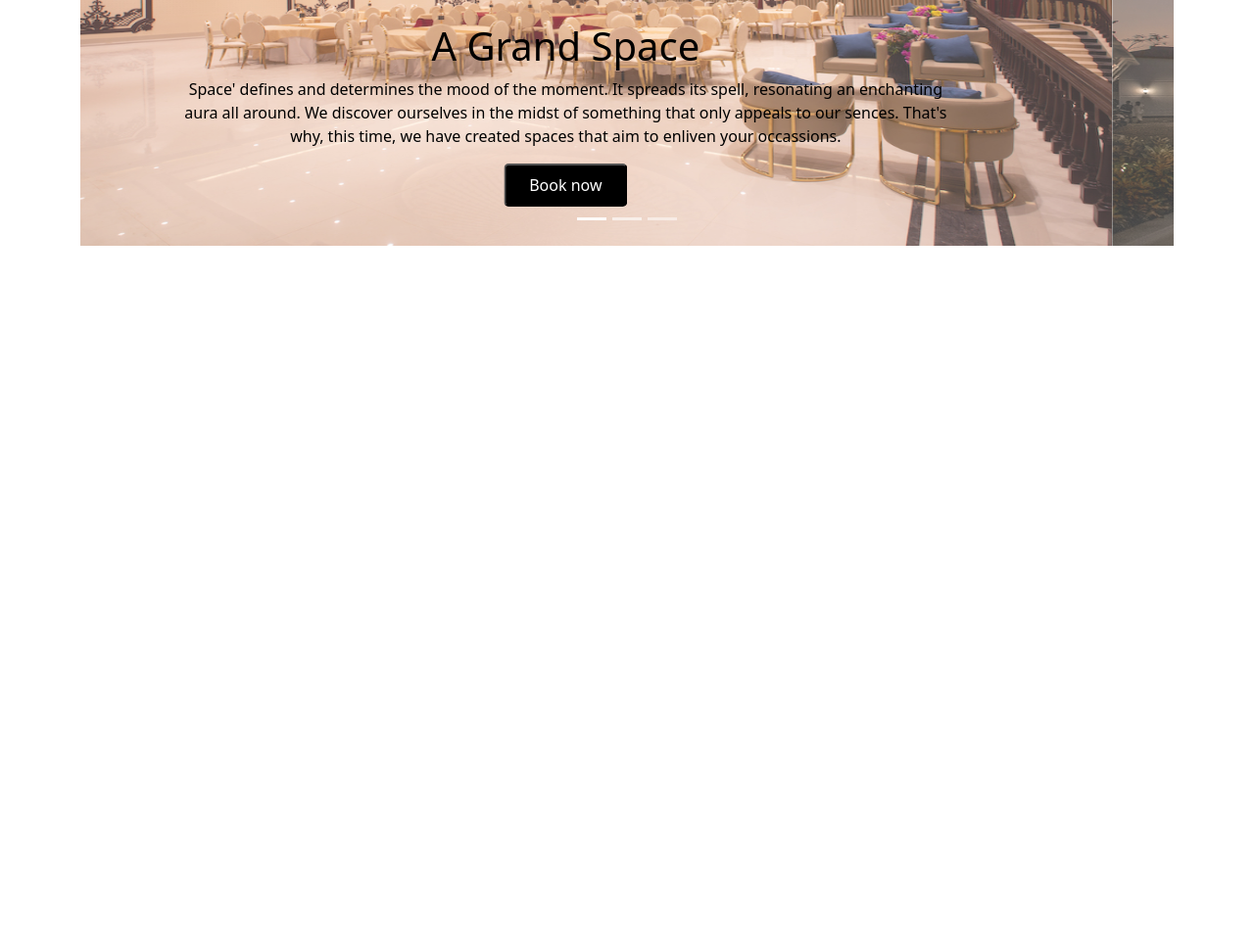
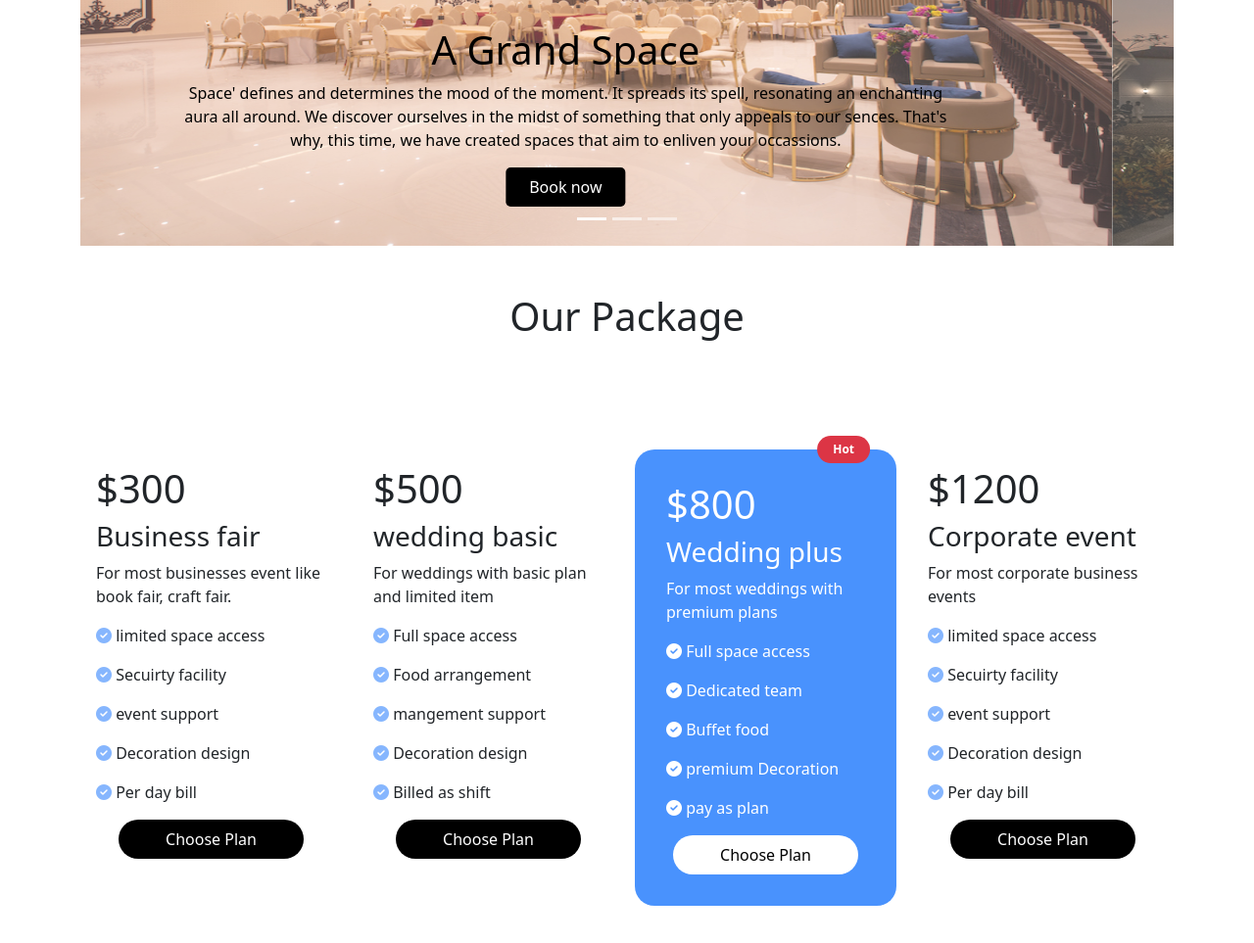
Before and after one commit to Nargis21/convention-hall, a plain HTML site: page index.html in a window 1280 px wide. Shown: the part 299-1262 px from the top of the page at 98% size. Before the commit the page ends 800 px from the top, so only its background shows below. Drawn offline with nearby package versions, Linux system fonts and the light colour scheme.

Commit message:
Section-2 landing

```diff
--- a/index.html
+++ b/index.html
@@ -20,7 +20,7 @@
 </head>
 
 <body>
-    <header class="">
+    <header class="mb-5">
         <nav class="banner-margin navbar navbar-expand-lg navbar-light bg-white fixed-top ">
             <div class="container d-flex justify-content-between align-items-center">
                 <a class="navbar-brand " href="#">
@@ -37,13 +37,13 @@
                             <a class="nav-link active" aria-current="page" href="#">Home</a>
                         </li>
                         <li class="nav-item me-5">
-                            <a class="nav-link" href="#shoes">About Us</a>
+                            <a class="nav-link" href="">About Us</a>
                         </li>
                         <li class="nav-item me-5">
-                            <a class="nav-link" href="#backpack">Features</a>
+                            <a class="nav-link" href="">Features</a>
                         </li>
                         <li class="nav-item me-5">
-                            <a class="nav-link" href="#contact">Contact Us</a>
+                            <a class="nav-link" href="">Contact Us</a>
                         </li>
                     </ul>
                 </div>
@@ -61,39 +61,39 @@
                 </div>
                 <div class="carousel-inner">
                     <div class="carousel-item active">
-                        <img src="images/slide-2.jpg" class="d-block w-100 opacity-75 " alt="...">
-                        <div class="carousel-caption d-none d-md-block">
+                        <img src="images/slide-2.jpg" class="d-block w-100  opacity-75 " alt="...">
+                        <div class="carousel-caption d-md-block">
                             <h1 class="text-black">A Grand Space</h1>
                             <p class="text-black">Space' defines and determines the mood of the moment. It spreads its
                                 spell, resonating an
                                 enchanting aura all around. We discover ourselves in the midst of something that only
                                 appeals to our sences. That's why, this time, we have created spaces that aim to enliven
                                 your occassions.</p>
-                            <button class="bg-black border-none rounded-3 text-white py-2 px-4">Book now</button>
+                            <button class="bg-black border-0 rounded-3 text-white py-2 px-4">Book now</button>
                         </div>
                     </div>
                     <div class="carousel-item">
                         <img src="images/slide-1.jpg" class="d-block w-100 opacity-75" alt="...">
-                        <div class="carousel-caption d-none d-md-block">
+                        <div class="carousel-caption d-md-block">
                             <h1 class="text-black">A Grand Space</h1>
                             <p class="text-black">Space' defines and determines the mood of the moment. It spreads its
                                 spell, resonating an
                                 enchanting aura all around. We discover ourselves in the midst of something that only
                                 appeals to our sences. That's why, this time, we have created spaces that aim to enliven
                                 your occassions.</p>
-                            <button class="bg-black border-none rounded-3 text-white py-2 px-4">Book now</button>
+                            <button class="bg-black border-0 rounded-3 text-white py-2 px-4">Book now</button>
                         </div>
                     </div>
                     <div class="carousel-item">
                         <img src="images/slide-3.jpg" class="d-block w-100 opacity-75" alt="...">
-                        <div class="carousel-caption d-none d-md-block">
+                        <div class="carousel-caption d-md-block">
                             <h1 class="text-black">A Grand Space</h1>
                             <p class="text-black">Space' defines and determines the mood of the moment. It spreads its
                                 spell, resonating an
                                 enchanting aura all around. We discover ourselves in the midst of something that only
                                 appeals to our sences. That's why, this time, we have created spaces that aim to enliven
                                 your occassions.</p>
-                            <button class="bg-black border-none rounded-3 text-white py-2 px-4">Book now</button>
+                            <button class="bg-black border-0 rounded-3 text-white py-2 px-4">Book now</button>
                         </div>
                     </div>
                 </div>
@@ -109,8 +109,96 @@
         </section>
     </header>
     <main>
-        <section class="container">
+        <section class="container my-5">
+            <h1 class="text-center">Our Package</h1>
+            <div class="row g-3 pt-5 mt-lg-5">
+                <div class="col-sm-6 col-md-6 col-lg-3 ">
+                    <div class="card h-100 border-0">
+                        <div class="card-body">
+                            <h1 class="card-title">$300</h1>
+                            <h3>Business fair</h3>
+                            <p class="card-text">For most businesses event
+                                like book fair, craft fair.
+                            </p>
+                            <p><i class="fas fa-check-circle text-primary text-opacity-50"></i> limited space access</p>
+                            <p><i class="fas fa-check-circle text-primary text-opacity-50"></i> Secuirty facility</p>
+                            <p><i class="fas fa-check-circle text-primary text-opacity-50"></i> event support</p>
+                            <p><i class="fas fa-check-circle text-primary text-opacity-50"></i> Decoration design</p>
+                            <p><i class="fas fa-check-circle text-primary text-opacity-50"></i> Per day bill</p>
+                            <div class="d-flex align-items-center flex-column">
+                                <button class="card-footer bg-black border-0 rounded-pill text-white py-2 px-5 ">
+                                    Choose
+                                    Plan</button>
+                            </div>
+                        </div>
+                    </div>
+                </div>
+                <div class="col-sm-6 col-md-6 col-lg-3 ">
+                    <div class="card h-100 border-0">
+                        <div class="card-body">
+                            <h1 class="card-title">$500</h1>
+                            <h3>wedding basic</h3>
+                            <p class="card-text">For weddings with basic plan
+                                and limited item
+                            </p>
+                            <p><i class="fas fa-check-circle text-primary text-opacity-50"></i> Full space access</p>
+                            <p><i class="fas fa-check-circle text-primary text-opacity-50"></i> Food arrangement</p>
+                            <p><i class="fas fa-check-circle text-primary text-opacity-50"></i> mangement support</p>
+                            <p><i class="fas fa-check-circle text-primary text-opacity-50"></i> Decoration design</p>
+                            <p><i class="fas fa-check-circle text-primary text-opacity-50"></i> Billed as shift</p>
+                            <div class="d-flex align-items-center flex-column">
+                                <button class="card-footer bg-black border-0 rounded-pill text-white py-2 px-5 ">
+                                    Choose
+                                    Plan</button>
+                            </div>
+                        </div>
+                    </div>
+                </div>
+                <div class="col-sm-6 col-md-6 col-lg-3 position-relative ">
+                    <div class="card  h-100 border-0 bg-primary bg-opacity-75 card-3 p-3">
+                        <div class="card-body text-white">
+                            <h1 class="card-title">$800</h1>
+                            <h3>Wedding plus</h3>
+                            <p class="card-text">For most weddings with premium plans
+                            </p>
+                            <p><i class="fas fa-check-circle"></i> Full space access</p>
+                            <p><i class="fas fa-check-circle"></i> Dedicated team</p>
+                            <p><i class="fas fa-check-circle"></i> Buffet food</p>
+                            <p><i class="fas fa-check-circle"></i> premium Decoration</p>
+                            <p><i class="fas fa-check-circle"></i> pay as plan</p>
+                            <div class="d-flex align-items-center flex-column">
+                                <button class="card-footer bg-white border-0 rounded-pill text-black py-2 px-5 "> Choose
+                                    Plan</button>
+                            </div>
+                        </div>
+                        <span
+                            class="position-absolute top-0 end-0 px-3 py-2 translate-middle badge rounded-pill bg-danger">Hot
+                            <span class="visually-hidden">unread messages</span>
+                        </span>
+                    </div>
+                </div>
+                <div class="col-sm-6 col-md-6 col-lg-3 ">
+                    <div class="card h-100 border-0">
+                        <div class="card-body">
+                            <h1 class="card-title">$1200</h1>
+                            <h3>Corporate event</h3>
+                            <p class="card-text">For most corporate business
+                                events
+                            </p>
+                            <p><i class="fas fa-check-circle text-primary text-opacity-50"></i> limited space access</p>
+                            <p><i class="fas fa-check-circle text-primary text-opacity-50"></i> Secuirty facility</p>
+                            <p><i class="fas fa-check-circle text-primary text-opacity-50"></i> event support</p>
+                            <p><i class="fas fa-check-circle text-primary text-opacity-50"></i> Decoration design</p>
+                            <p><i class="fas fa-check-circle text-primary text-opacity-50"></i> Per day bill</p>
+                            <div class="d-flex align-items-center flex-column">
+                                <button class="card-footer bg-black border-0 rounded-pill text-white py-2 px-5 "> Choose
+                                    Plan</button>
+                            </div>
+                        </div>
+                    </div>
+                </div>
 
+            </div>
         </section>
     </main>
 
--- a/style.css
+++ b/style.css
@@ -9,3 +9,6 @@ height:550px;
 .color-1{
     color: brown;
 }
+.card-3{
+    border-radius: 20px;
+}
```
